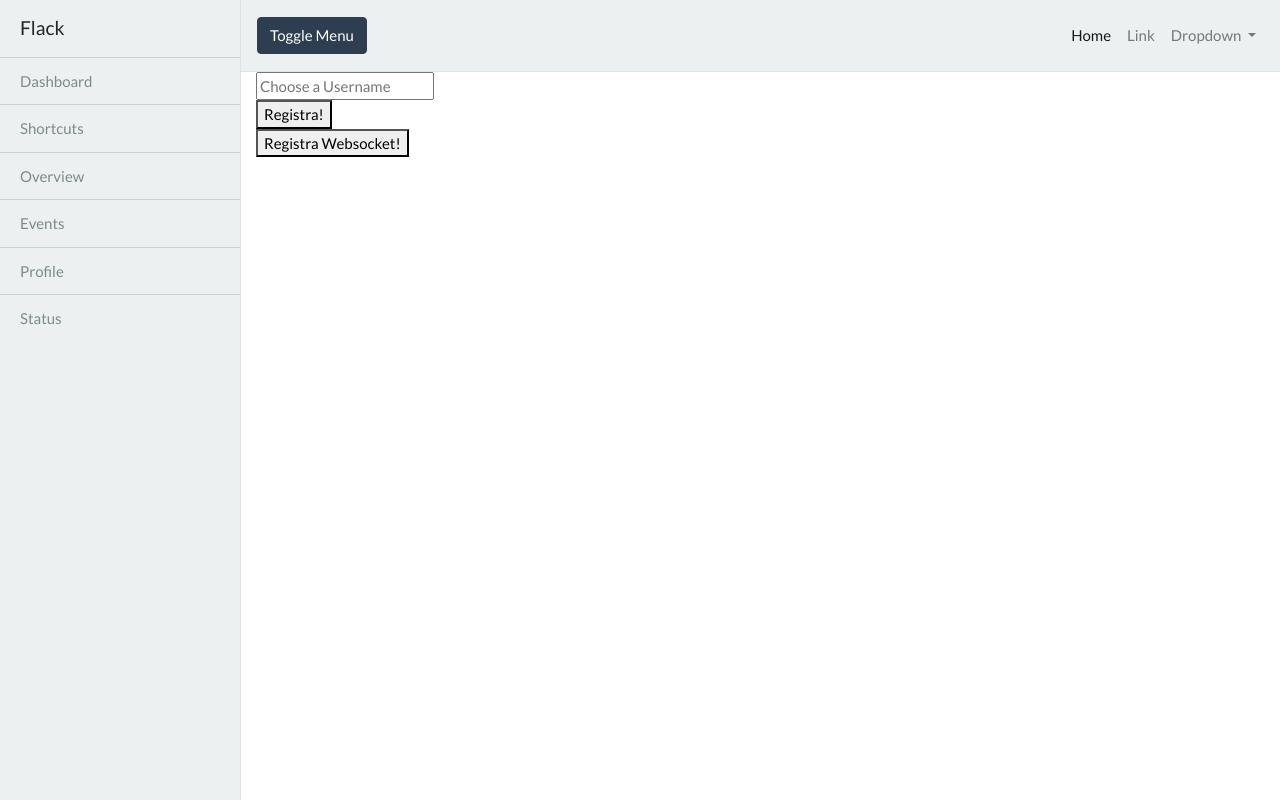
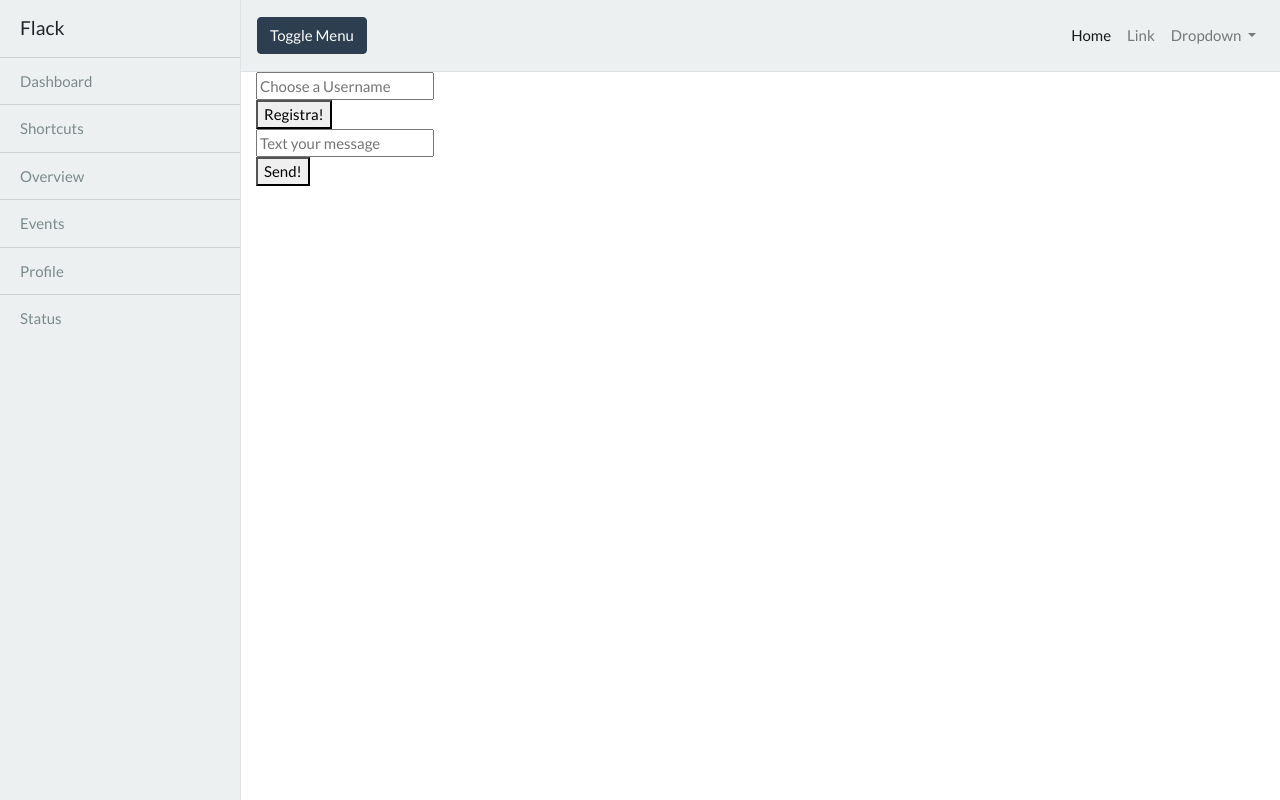
Before and after one commit to depontimatteo/cs50_project2, a Flask app: page / in a window 1280 px wide. Run offline with Flask 2, Linux system fonts and the light colour scheme; some libraries are stand-ins or nearby versions.

Commit message:
complete websocket working test

```diff
--- a/application.py
+++ b/application.py
@@ -1,5 +1,5 @@
 import os
-
+import json
 from flask import Flask, render_template
 from flask_socketio import SocketIO, emit
 
@@ -15,7 +15,7 @@ def index():
      title = "Flack"
      return render_template("index.html", title=title)
 
-@socketio.on("evento")
+@socketio.on("send message")
 def socket_response(data):
-     message = data["message"]
-     emit("registrato", {"message": message})
+     json = data["json"]
+     emit("broadcast message", {"json": json }, broadcast=True)
--- a/static/index.js
+++ b/static/index.js
@@ -22,17 +22,23 @@ document.addEventListener("DOMContentLoaded", () => {
         document.querySelector('#username').innerHTML = localStorage.getItem('username');
     }
 
-    alert("qui!");
+    //alert("qui!");
     socket.on("connect", () => {
-        document.querySelector("#registra_websocket").onclick = () => {
+        document.querySelector("#send").onclick = () => {
             //alert("lancio emit");
-            message = "Websocket client connected";
-            socket.emit("evento", {"message": message});
+            message = document.querySelector('#message_p').value;
+            var json = '{ "message":"'+message+'", "username":"'+localStorage.getItem('username')+'"}';
+            socket.emit("send message", {"json": json});
         };
     });
 
-    socket.on("registrato", data => {
-        alert("registrato");
-        document.querySelector("#check_websocket").innerHTML += data.message;
+    socket.on("broadcast message", data => {
+        var json = JSON.parse(data.json)
+
+        document.querySelector("#board").innerHTML +=   '<div class="row">'+
+                                                            '<div class="col-sm-6 col-md-6 col-lg-6 col-xl-6 col-xs-12">'+
+                                                                '<span name="user_message" id="user_message"><strong>'+json.username+'</strong>:&nbsp;'+json.message+'</span>'+
+                                                            '</div>'+
+                                                        '</div>';
     });
 });
--- a/templates/index.html
+++ b/templates/index.html
@@ -15,13 +15,19 @@
     </div>
     <div class="row">
       <div class="col-sm-6 col-md-6 col-lg-6 col-xl-6 col-xs-12">
-        <button id="registra_websocket">Registra Websocket!</button>
+        <input type="message" name="message_p" id="message_p" placeholder="Text your message">
+        <span name="message" id="message"></span>
+      </div>
+    </div>
+    <div class="row">
+      <div class="col-sm-6 col-md-6 col-lg-6 col-xl-6 col-xs-12">
+        <button id="send">Send!</button>
       </div>
     </div>
     <div class="row">
         <div class="col-sm-6 col-md-6 col-lg-6 col-xl-6 col-xs-12">
-            <span name="check_websocket" id="check_websocket"></span>
+            <span name="board" id="board"></span>
         </div>
-      </div>
+    </div>
   </div>
 {% endblock %}
```
